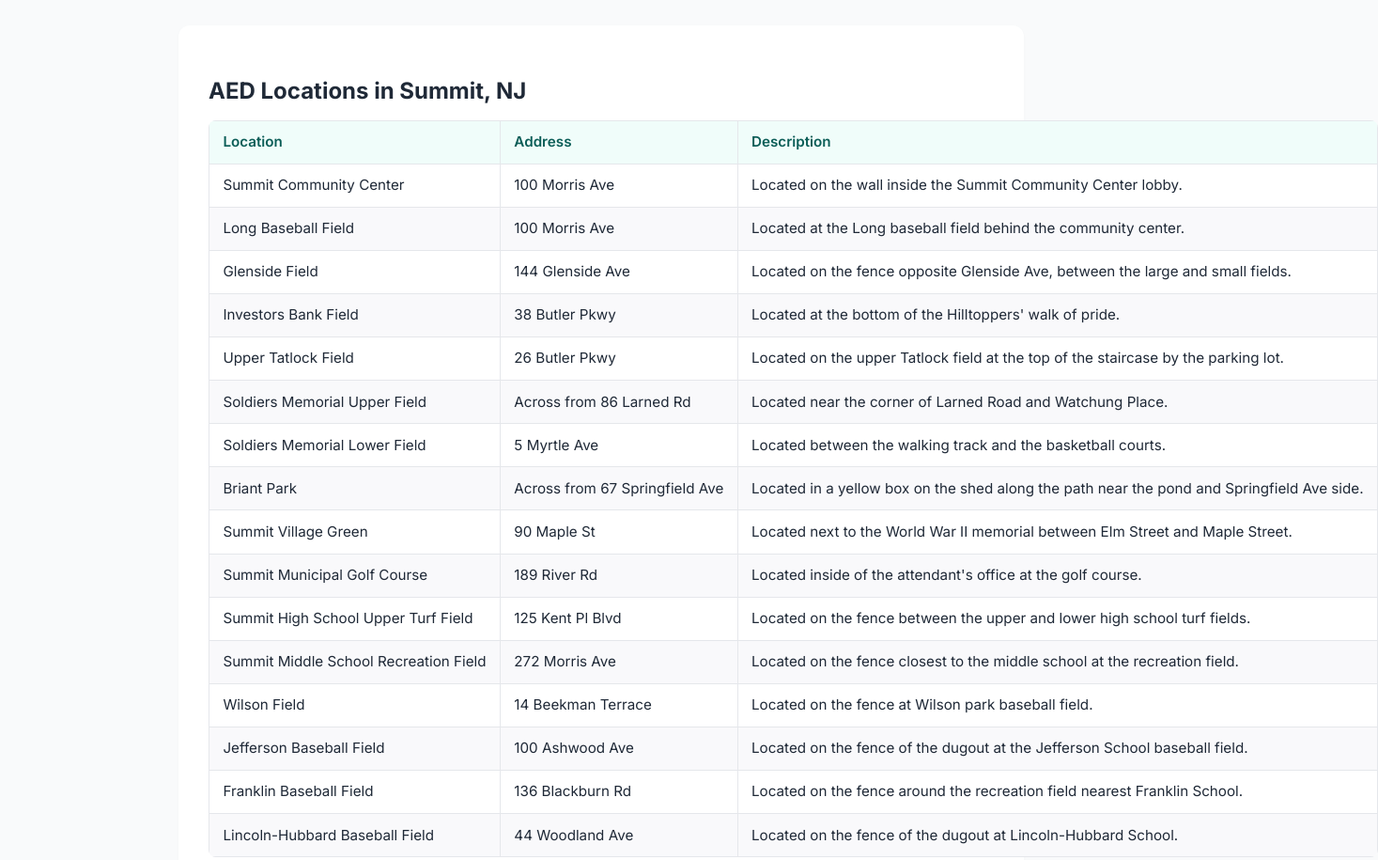
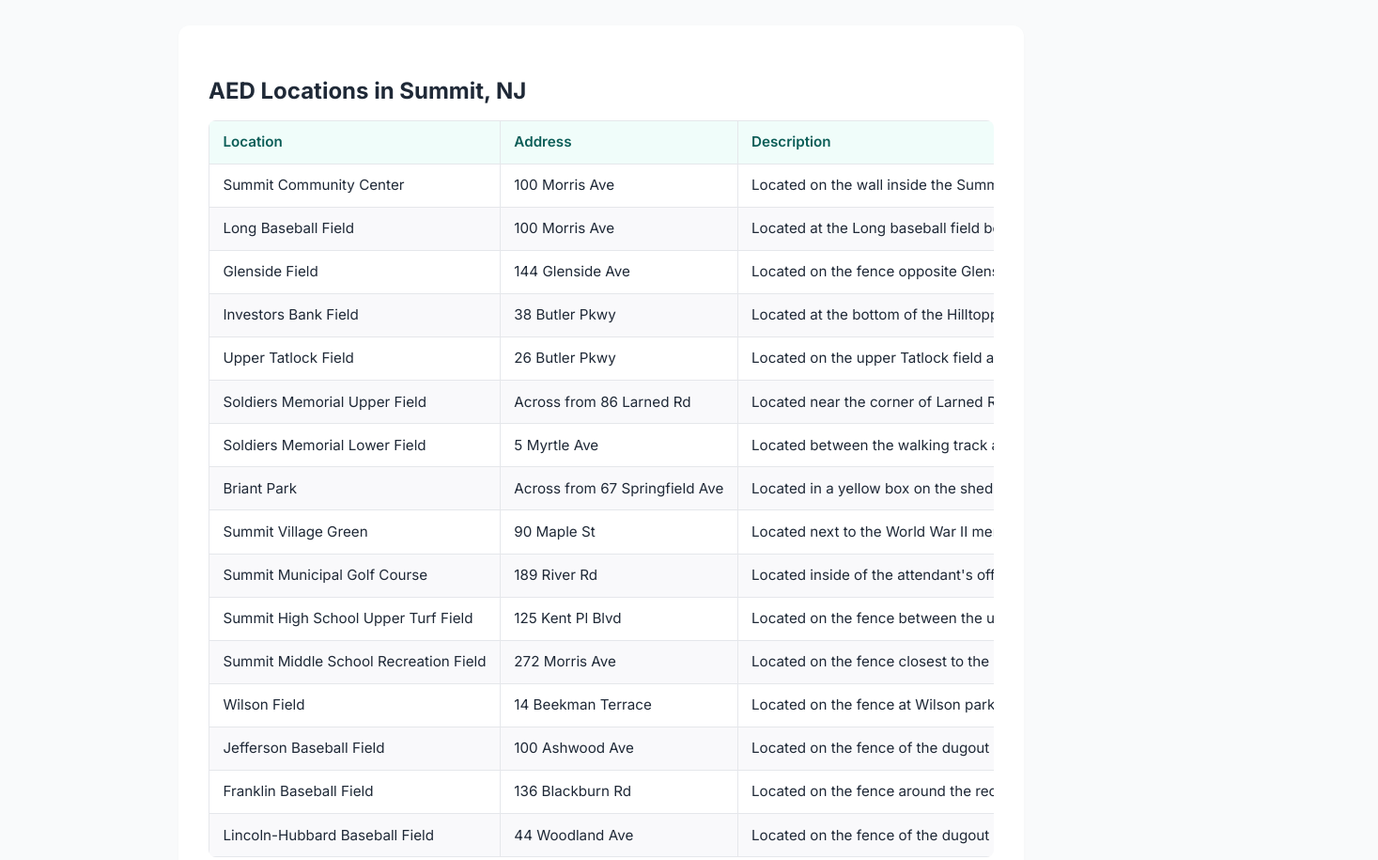
Before and after one commit to wzipf12/aed-locations, a plain HTML site: page index.html in a window 1280 px wide. Shown: the part 1340-2255 px from the top of the page at 94% size, 1467 px wide, since content can reach past the window. Drawn offline with Linux system fonts and the light colour scheme.

Commit message:
Update index.html

```diff
--- a/index.html
+++ b/index.html
@@ -9,7 +9,7 @@
     @import url('https://fonts.googleapis.com/css2?family=Inter:wght@400;600;700&display=swap');
 
  .locations-table {
-  display: table;
+  display: block;
   overflow-x: auto;
   width: 100%;
   max-width: 100%;
@@ -19,7 +19,6 @@
   font-size: 0.95rem;
   background: white;
   border-radius: 8px;
-  overflow: hidden;
 }
     :root {
       --max-width: 900px;
```
